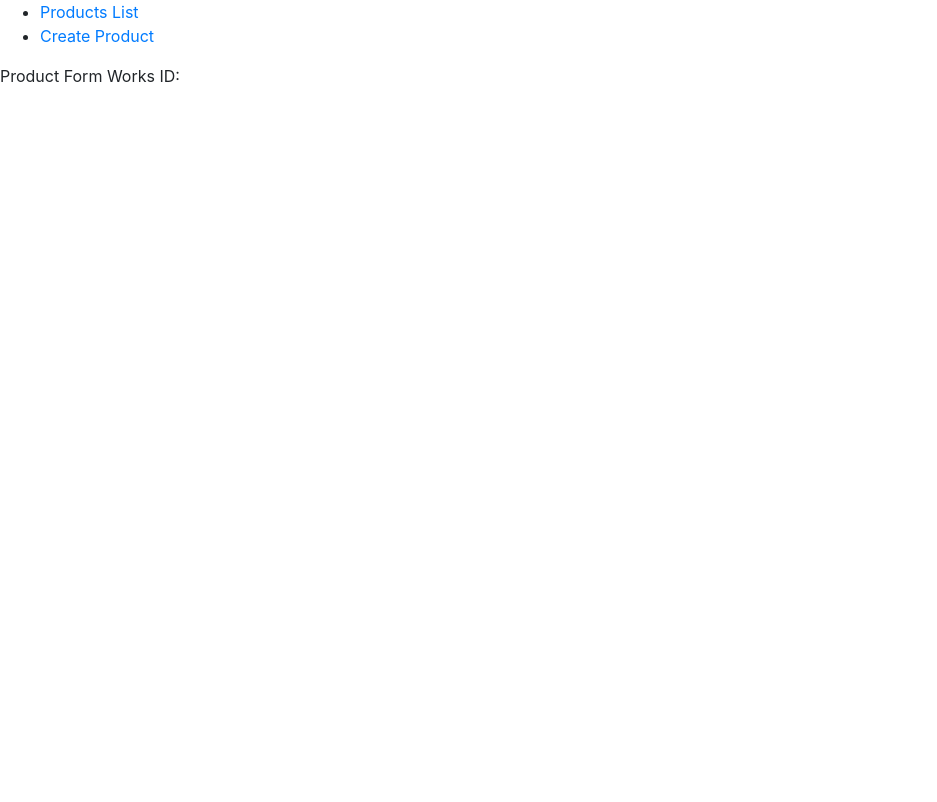
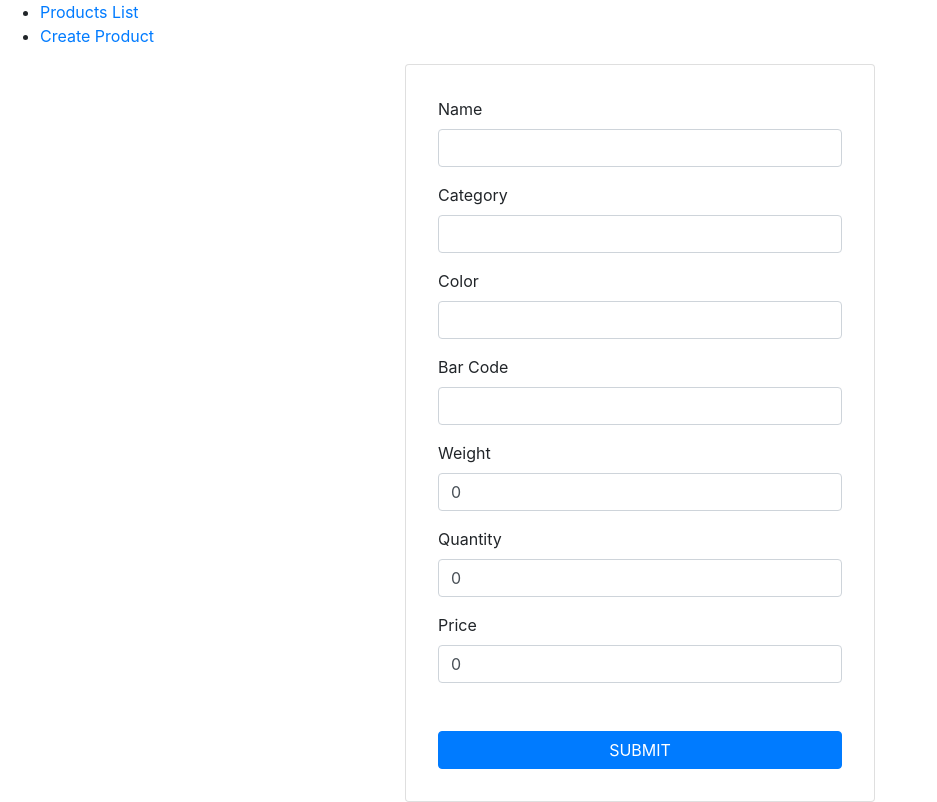
Before and after one commit to LeonasVait/talech-test-assignment, a React (Create React App) app: page /products/create in a window 1280 px wide. Shown: the whole page, without its empty margins (0-937 px from the left). Built offline with nearby package versions, Linux system fonts and the light colour scheme.

Commit message:
Added redux state management, implemented ProductForm

```diff
--- a/package.json
+++ b/package.json
@@ -10,12 +10,14 @@
     "@types/node": "^13.9.1",
     "@types/react": "^16.9.23",
     "@types/react-dom": "^16.9.5",
+    "@types/react-redux": "^7.1.7",
     "@types/react-router-dom": "^5.1.3",
     "bootstrap": "^4.4.1",
     "node-sass": "^4.13.1",
     "react": "^16.13.0",
     "react-bootstrap": "^1.0.0-beta.17",
     "react-dom": "^16.13.0",
+    "react-redux": "^7.2.0",
     "react-router-dom": "^5.1.2",
     "react-scripts": "3.4.0",
     "typescript": "^3.8.3"
--- a/src/components/ProductForm.tsx
+++ b/src/components/ProductForm.tsx
@@ -1,8 +1,161 @@
-import React from "react";
-import { useParams } from "react-router";
+import React, { useState } from "react";
+import { useParams, useHistory } from "react-router";
+import { Form, Button, Container, Card } from "react-bootstrap";
+import { useSelector, useDispatch } from "react-redux";
+
+import "./ProductsForm.scss";
+
+import { State } from "../state/reducers";
+import { addProduct, updateProduct } from "../state/actions";
 
 export const ProductForm: React.FC = () => {
   const { id } = useParams();
+  const history = useHistory();
+  const dispatch = useDispatch();
 
-  return <div>Product Form Works ID:{id}</div>;
+  const [product, setProduct] = useState(
+    useSelector((state: State) =>
+      id !== undefined
+        ? state.products[parseInt(id)]
+        : {
+            name: "",
+            active: true,
+            color: "",
+            ean: "",
+            price: 0,
+            priceHistory: [],
+            quantity: 0,
+            quantityHistory: [],
+            type: "",
+            weight: 0
+          }
+    )
+  );
+
+  return (
+    <Container className="product-form">
+      <Card>
+        <Form>
+          <Form.Group>
+            <Form.Label>Name</Form.Label>
+            <Form.Control
+              type="text"
+              value={product && product.name}
+              onChange={(event: any) =>
+                setProduct({
+                  ...product,
+                  name: event.target.value
+                })
+              }
+            />
+          </Form.Group>
+
+          <Form.Group>
+            <Form.Label>Category</Form.Label>
+            <Form.Control
+              type="text"
+              value={product.type}
+              onChange={(event: any) =>
+                setProduct({
+                  ...product,
+                  type: event.target.value
+                })
+              }
+            />
+          </Form.Group>
+
+          <Form.Group>
+            <Form.Label>Color</Form.Label>
+            <Form.Control
+              type="text"
+              value={product.color}
+              onChange={(event: any) =>
+                setProduct({
+                  ...product,
+                  color: event.target.value
+                })
+              }
+            />
+          </Form.Group>
+
+          <Form.Group>
+            <Form.Label>Bar Code</Form.Label>
+            <Form.Control
+              type="text"
+              value={product.ean}
+              onChange={(event: any) =>
+                setProduct({
+                  ...product,
+                  ean: event.target.value
+                })
+              }
+            />
+          </Form.Group>
+
+          <Form.Group>
+            <Form.Label>Weight</Form.Label>
+            <Form.Control
+              type="number"
+              min="0"
+              value={"" + product.weight}
+              onChange={(event: any) => {
+                const newValue = parseFloat(event.target.value);
+                setProduct({
+                  ...product,
+                  weight: newValue >= 0 ? newValue : product.weight
+                });
+              }}
+            />
+          </Form.Group>
+
+          <Form.Group>
+            <Form.Label>Quantity</Form.Label>
+            <Form.Control
+              type="number"
+              min="0"
+              value={"" + product.quantity}
+              onChange={(event: any) => {
+                const newValue = parseFloat(event.target.value);
+                setProduct({
+                  ...product,
+                  quantity: newValue >= 0 ? newValue : product.quantity
+                });
+              }}
+            />
+          </Form.Group>
+
+          <Form.Group>
+            <Form.Label>Price</Form.Label>
+            <Form.Control
+              type="number"
+              min="0"
+              value={"" + product.price}
+              onChange={(event: any) => {
+                const newValue = parseFloat(event.target.value);
+                setProduct({
+                  ...product,
+                  price: newValue >= 0 ? newValue : product.price
+                });
+              }}
+            />
+          </Form.Group>
+
+          <Button
+            variant="primary"
+            type="button"
+            onClick={() => {
+              history.push("/products");
+              if (id) {
+                dispatch(updateProduct(parseInt(id), product));
+                return;
+              }
+              dispatch(addProduct(product));
+            }}
+          >
+            SUBMIT
+          </Button>
+        </Form>
+      </Card>
+    </Container>
+  );
 };
--- /dev/null
+++ b/src/components/ProductsForm.scss
@@ -0,0 +1,12 @@
+.product-form {
+  max-width: 500px;
+
+  button {
+    margin-top: 2em;
+    width: 100%;
+  }
+
+  .card {
+    padding: 2em;
+  }
+}
--- a/src/components/ProductsList.tsx
+++ b/src/components/ProductsList.tsx
@@ -1,36 +1,31 @@
-import React, { useState } from "react";
-import { Table, Button } from "react-bootstrap";
+import React from "react";
+import { Table, Button, Container } from "react-bootstrap";
 
 import "./ProductsList.scss";
 
-import { getList, Product } from "../services/ProductService";
+import { State } from "../state/reducers";
+import { loadList, saveList } from "../state/actions";
 import { ProductsListEntry } from "./ProductsListEntry";
 import { useHistory } from "react-router";
+import { useSelector, useDispatch } from "react-redux";
 
 export const ProductsList: React.FC = () => {
-  const [products, setProducts] = useState(getList());
+  const products = useSelector((state: State) => state.products);
+  const isEdited = useSelector((state: State) => state.isEdited);
+  const dispatch = useDispatch();
   const history = useHistory();
 
-  const updateProduct = (id: number, product: Product): void => {
-    const updated = products.map((entry, index) =>
-      id === index ? product : entry
-    );
-
-    setProducts(updated);
-  };
-
-  const deleteProduct = (id: number): void => {
-    setProducts(products.filter((entry, index) => index !== id));
-  };
+  if (products.length === 0 && !isEdited) {
+    dispatch(loadList());
+  }
 
   return (
-    <Table className="list" bordered hover size="sm">
+    <Container className="product-list">
+      <Table bordered hover>
         <thead>
+          <tr>
             <th>Name</th>
             <th>Category</th>
-        <th>Weight</th>
-        <th>Color</th>
-        <th>Barcode</th>
             <th>Price</th>
             <th>Quantity</th>
             <th>Active</th>
@@ -44,16 +39,11 @@ export const ProductsList: React.FC = () => {
                 ADD
               </Button>
             </th>
+          </tr>
         </thead>
         <tbody>
           {products.map((entry, index) => (
-          <ProductsListEntry
-            product={entry}
-            id={index}
-            key={index}
-            onChange={updateProduct}
-            onDelete={deleteProduct}
-          ></ProductsListEntry>
+            <ProductsListEntry id={index} key={index}></ProductsListEntry>
           ))}
           <tr>
             <td></td>
@@ -61,16 +51,21 @@ export const ProductsList: React.FC = () => {
             <td></td>
             <td></td>
             <td></td>
-          <td></td>
-          <td></td>
-          <td></td>
             <td>
-            <Button variant="primary" size="sm" style={{ width: "100%" }}>
+              <Button
+                variant="primary"
+                size="sm"
+                style={{ width: "100%" }}
+                onClick={() => {
+                  dispatch(saveList());
+                }}
+              >
                 SAVE
               </Button>
             </td>
           </tr>
         </tbody>
       </Table>
+    </Container>
   );
 };
--- a/src/components/ProductsListEntry.tsx
+++ b/src/components/ProductsListEntry.tsx
@@ -1,42 +1,39 @@
 import React from "react";
 import { ButtonGroup, Button, FormControl } from "react-bootstrap";
 
-import { Product } from "../services/ProductService";
 import { useHistory } from "react-router";
+import { useDispatch, useSelector } from "react-redux";
+
+import { removeProduct, updateProduct } from "../state/actions";
+import { State } from "../state/reducers";
 
 interface Props {
-  product: Product;
   id: number;
-  onChange: (id: number, product: Product) => void;
-  onDelete: (id: number) => void;
 }
 
-export const ProductsListEntry: React.FC<Props> = ({
-  product,
-  onChange,
-  onDelete,
-  id
-}) => {
+export const ProductsListEntry: React.FC<Props> = ({ id }) => {
   const history = useHistory();
-  const isHighlight = product.quantity === 0;
+  const dispatch = useDispatch();
+  const product = useSelector((state: State) => state.products[id]);
+
+  const isHighlight = product && product.quantity === 0;
 
   return (
     <tr className={isHighlight ? "highlight" : ""}>
       <td>{product.name}</td>
       <td>{product.type}</td>
-      <td>{product.weight}</td>
-      <td>{product.color}</td>
-      <td>{product.ean}</td>
       <td>
         <FormControl
           type="number"
           value={"" + product.price}
           onChange={(event: any): void => {
             const newValue = parseFloat(event.target.value);
-            onChange(id, {
-              ...product,
-              price: newValue >= 0 ? newValue : product.price
-            });
+            dispatch(
+              updateProduct(id, {
+                ...product,
+                price: newValue >= 0 ? newValue : product.price
+              })
+            );
           }}
           min="0"
           size="sm"
@@ -49,10 +46,12 @@ export const ProductsListEntry: React.FC<Props> = ({
             value={"" + product.quantity}
             onChange={(event: any) => {
               const newValue = parseFloat(event.target.value);
-              onChange(id, {
-                ...product,
-                quantity: newValue >= 0 ? newValue : product.quantity
-              });
+              dispatch(
+                updateProduct(id, {
+                  ...product,
+                  quantity: newValue >= 0 ? newValue : product.quantity
+                })
+              );
             }}
             min="0"
             size="sm"
@@ -63,7 +62,9 @@ export const ProductsListEntry: React.FC<Props> = ({
         <input
           type="checkbox"
           checked={product.active}
-          onChange={() => onChange(id, { ...product, active: !product.active })}
+          onChange={() =>
+            dispatch(updateProduct(id, { ...product, active: !product.active }))
+          }
         ></input>
       </td>
       <td>
@@ -80,7 +81,10 @@ export const ProductsListEntry: React.FC<Props> = ({
           >
             EDIT
           </Button>
-          <Button variant="secondary" onClick={() => onDelete(id)}>
+          <Button
+            variant="secondary"
+            onClick={() => dispatch(removeProduct(id))}
+          >
             DELETE
           </Button>
         </ButtonGroup>
--- /dev/null
+++ b/src/state/actions.ts
@@ -0,0 +1,41 @@
+import { Product, ActionType, Action } from "./types";
+
+export function addProduct(newItem: Product): Action {
+  return {
+    type: ActionType.ADD_PRODUCT,
+    value: newItem
+  };
+}
+
+export function updateProduct(id: number, newItem: Product): Action {
+  return {
+    id,
+    type: ActionType.UPDATE_PRODUCT,
+    value: newItem
+  };
+}
+
+export function removeProduct(id: number): Action {
+  return {
+    id,
+    type: ActionType.DELETE_PRODUCT
+  };
+}
+
+export function getList(): Action {
+  return {
+    type: ActionType.GET_LIST
+  };
+}
+
+export function saveList(): Action {
+  return {
+    type: ActionType.SAVE_LIST
+  };
+}
+
+export function loadList(): Action {
+  return {
+    type: ActionType.LOAD_LIST
+  };
+}
--- /dev/null
+++ b/src/state/reducers.ts
@@ -0,0 +1,65 @@
+import { Product, ActionType, Action } from "./types";
+
+export interface State {
+  products: Product[];
+  isEdited: boolean;
+}
+
+const initialState: State = {
+  isEdited: false,
+  products: []
+};
+
+export function productReducer(state = initialState, action: Action): State {
+  switch (action.type) {
+    case ActionType.ADD_PRODUCT:
+      return {
+        isEdited: true,
+        products: action.value
+          ? [...state.products, action.value]
+          : state.products
+      };
+
+    case ActionType.DELETE_PRODUCT:
+      return {
+        isEdited: true,
+        products: state.products.filter((entry, index) => index !== action.id)
+      };
+
+    case ActionType.UPDATE_PRODUCT:
+      return {
+        isEdited: true,
+        products: state.products.map((entry, index) =>
+          action.value && index === action.id ? action.value : entry
+        )
+      };
+
+    case ActionType.LOAD_LIST:
+      try {
+        return {
+          isEdited: false,
+          products: JSON.parse(
+            window.localStorage.getItem("ProductList") || "[]"
+          )
+        };
+      } catch (error) {
+        console.error(error);
+      }
+      return {
+        isEdited: false,
+        products: []
+      };
+
+    case ActionType.SAVE_LIST:
+      window.localStorage.setItem(
+        "ProductList",
+        JSON.stringify(state.products)
+      );
+      return {
+        ...state,
+        isEdited: false
+      };
+    default:
+      return state;
+  }
+}
--- /dev/null
+++ b/src/state/types.ts
@@ -0,0 +1,34 @@
+export type Product = {
+  name: string;
+  ean: string;
+  type: string;
+  weight: number;
+  color: string;
+  active: boolean;
+  quantity: number;
+  price: number;
+  quantityHistory: HistoryEntry[];
+  priceHistory: HistoryEntry[];
+};
+
+export interface HistoryEntry {
+  time: number;
+  value: number;
+}
+
+export const HistoryMaxLength = 5;
+
+export enum ActionType {
+  ADD_PRODUCT = "ADD_PRODUCT",
+  DELETE_PRODUCT = "DELETE_PRODUCT",
+  UPDATE_PRODUCT = "UPDATE_PRODUCT",
+  GET_LIST = "GET_LIST",
+  LOAD_LIST = "LOAD_LIST",
+  SAVE_LIST = "SAVE_LIST"
+}
+
+export interface Action {
+  type: string;
+  id?: number;
+  value?: Product;
+}
```
Also changed, not shown: src/App.tsx (+10 -0 lines), src/components/ProductsList.scss (+14 -5 lines), src/services/ProductService.tsx (deleted, +0 -25 lines), 1 other file (tests, documents, lock files or other folders). Lines whose indentation alone changed are shown as unchanged.
